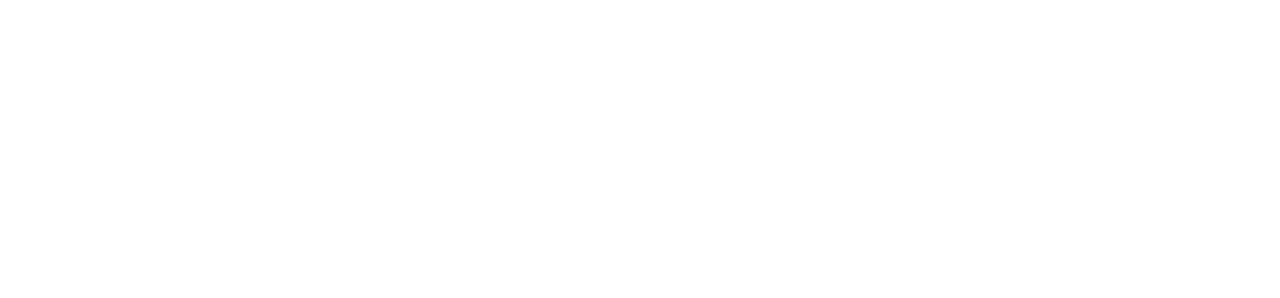
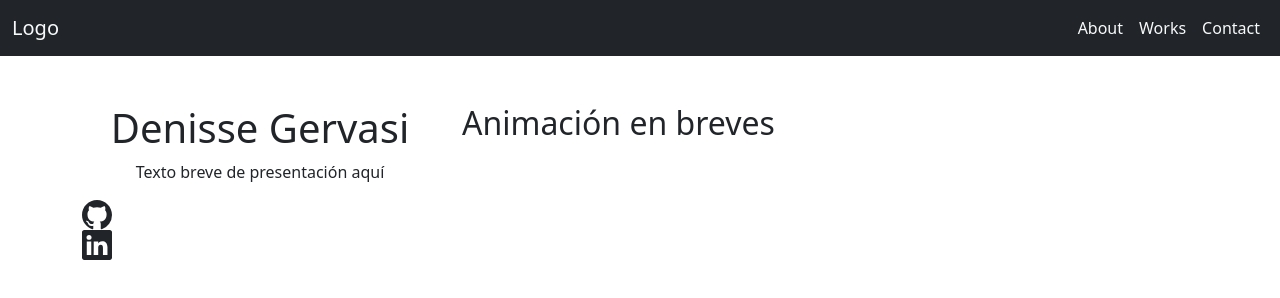
Before and after one commit to denuger/portfolio-FrontEnd-, a plain HTML site: page index.html in a window 1280 px wide. Drawn offline with Linux system fonts and the light colour scheme.

Commit message:
estructura

```diff
--- a/index.html
+++ b/index.html
@@ -19,9 +19,66 @@
 
 <!-- Custom CSS-->
 
+<link rel="stylesheet" type="text/css" href="index.css">
+
   </head>
 
   <body>
+
+    <nav class="navbar navbar-expand-lg bg-dark">
+      <div class="container-fluid">
+        <a class="navbar-brand text-light" href="#">Logo</a>
+        <button class="navbar-toggler" type="button" data-bs-toggle="collapse" data-bs-target="#navbarNav" aria-controls="navbarNav" aria-expanded="false" aria-label="Toggle navigation">
+          <span class="navbar-toggler-icon"></span>
+        </button>
+        <div class="collapse navbar-collapse" id="navbarNav">
+          <ul class="navbar-nav ms-auto">
+            <!-- ms= marginstart(izq) y end (derecha)-->
+            <li class="nav-item">
+              <a class="nav-link active text-light" aria-current="page" href="#">About</a>
+            </li>
+            <li class="nav-item">
+              <a class="nav-link text-light" href="#">Works</a>
+            </li>
+            <li class="nav-item">
+              <a class="nav-link text-light" href="#">Contact</a>
+            </li>
+          </ul>
+        </div>
+      </div>
+    </nav>
+
+
+  <div class="container my-5">
+    <div class="row">
+      <div class="col-sm-12 col-md-4 col-lg-4 col-xl-4 text-center">
+          <div class="col align-self-start">
+            <h1 class="titulo">Denisse Gervasi</h1>
+            <p> Texto breve de presentación aquí </p>
+          </div>
+      </div>
+
+
+      <div class="col-sm-12 col-md-8 col-lg-8 col-xl-8">
+          <h2 class="animacion">Animación en breves</h2>
+      </div>
+
+    <div class="container-fluid">
+        <div class="contenedor-icono">
+          <svg xmlns="http://www.w3.org/2000/svg" width="30" height="30" fill="currentColor" class="bi bi-github" viewBox="0 0 16 16">
+            <path d="M8 0C3.58 0 0 3.58 0 8c0 3.54 2.29 6.53 5.47 7.59.4.07.55-.17.55-.38 0-.19-.01-.82-.01-1.49-2.01.37-2.53-.49-2.69-.94-.09-.23-.48-.94-.82-1.13-.28-.15-.68-.52-.01-.53.63-.01 1.08.58 1.23.82.72 1.21 1.87.87 2.33.66.07-.52.28-.87.51-1.07-1.78-.2-3.64-.89-3.64-3.95 0-.87.31-1.59.82-2.15-.08-.2-.36-1.02.08-2.12 0 0 .67-.21 2.2.82.64-.18 1.32-.27 2-.27.68 0 1.36.09 2 .27 1.53-1.04 2.2-.82 2.2-.82.44 1.1.16 1.92.08 2.12.51.56.82 1.27.82 2.15 0 3.07-1.87 3.75-3.65 3.95.29.25.54.73.54 1.48 0 1.07-.01 1.93-.01 2.2 0 .21.15.46.55.38A8.012 8.012 0 0 0 16 8c0-4.42-3.58-8-8-8z"/>
+          </svg>
+        </div>
+        <div class="contenedor-icono">
+          <svg xmlns="http://www.w3.org/2000/svg" width="30" height="30" fill="currentColor" class="bi bi-linkedin" viewBox="0 0 16 16">
+            <path d="M0 1.146C0 .513.526 0 1.175 0h13.65C15.474 0 16 .513 16 1.146v13.708c0 .633-.526 1.146-1.175 1.146H1.175C.526 16 0 15.487 0 14.854V1.146zm4.943 12.248V6.169H2.542v7.225h2.401zm-1.2-8.212c.837 0 1.358-.554 1.358-1.248-.015-.709-.52-1.248-1.342-1.248-.822 0-1.359.54-1.359 1.248 0 .694.521 1.248 1.327 1.248h.016zm4.908 8.212V9.359c0-.216.016-.432.08-.586.173-.431.568-.878 1.232-.878.869 0 1.216.662 1.216 1.634v3.865h2.401V9.25c0-2.22-1.184-3.252-2.764-3.252-1.274 0-1.845.7-2.165 1.193v.025h-.016a5.54 5.54 0 0 1 .016-.025V6.169h-2.4c.03.678 0 7.225 0 7.225h2.4z"/>
+          </svg>
+        </div>
+
+
+      </div>
+    </div>
+  </div>
 
     <!-- Bootstrap JS -->
     <script src="js/bootstrap.min.js"></script>
```
